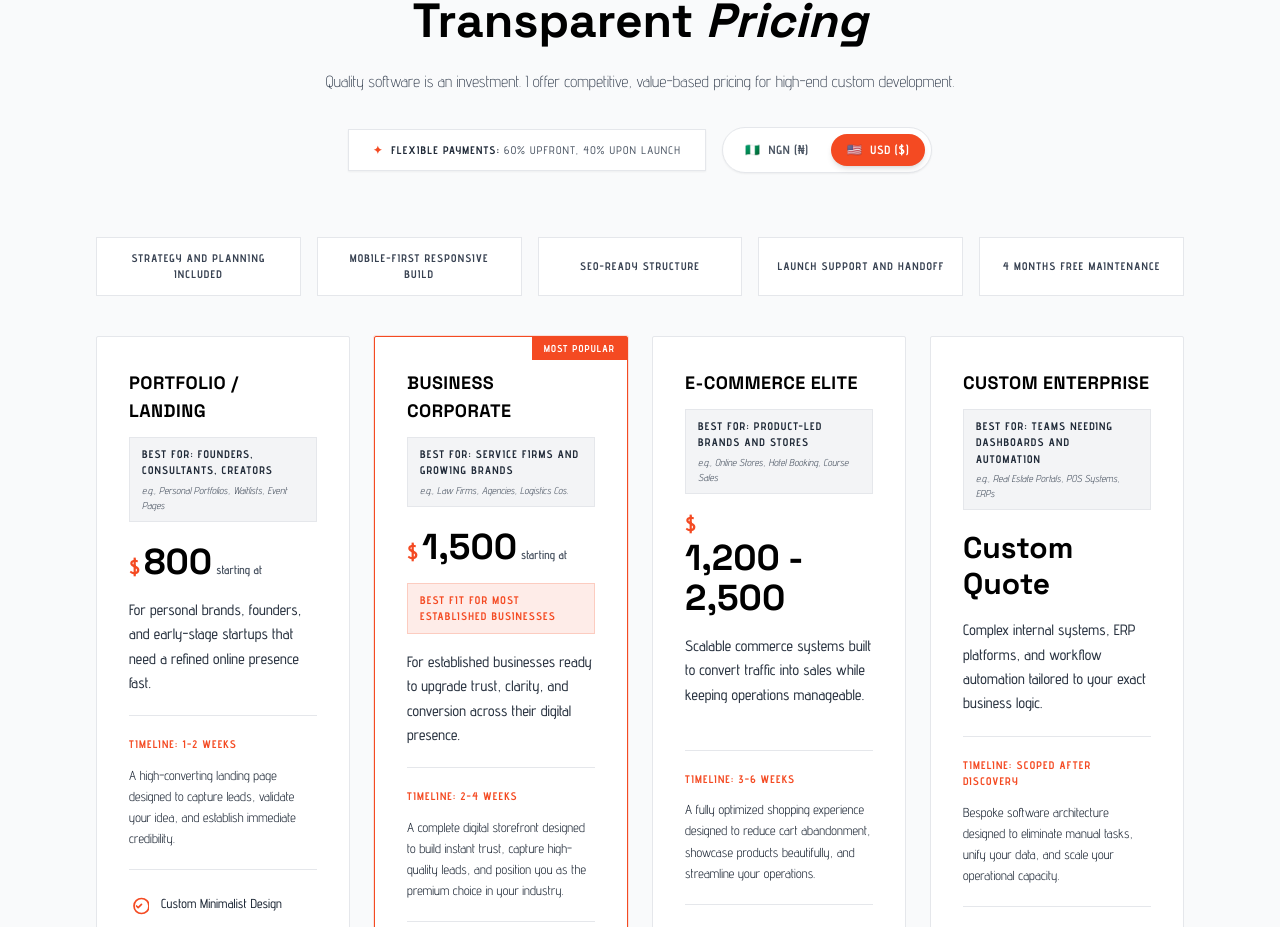
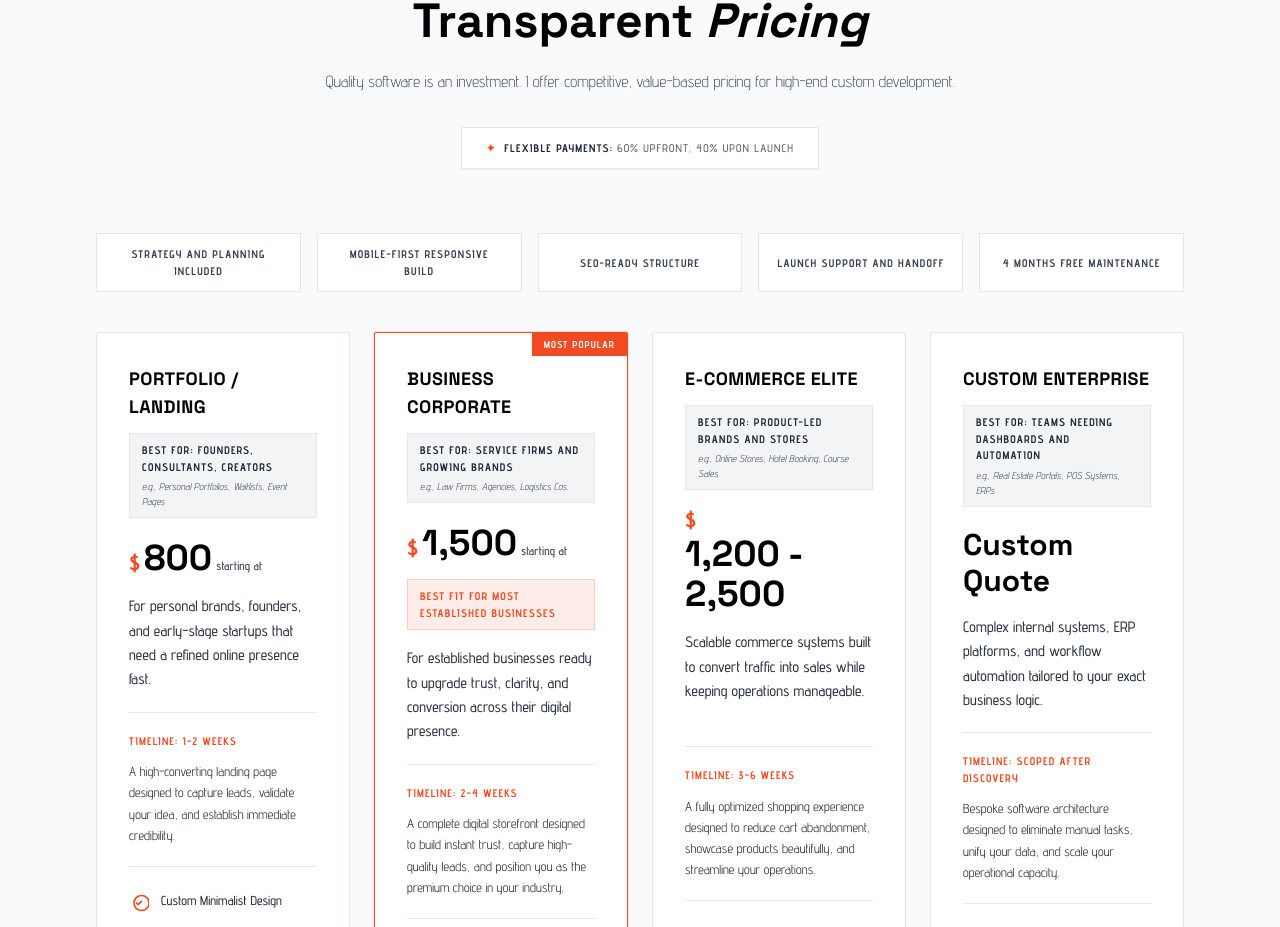
Before and after one commit to lamiodi/buildwithlami, a React (Vite) app in the folder frontend/: page /services in a window 1280 px wide. Shown: the part 5677-6604 px from the top of the page. Built offline with nearby package versions, Linux system fonts and the light colour scheme; no server answers.

Commit message:
feat: implement responsive Pricing component with location-based currency detection

```diff
--- a/frontend/src/components/Pricing.jsx
+++ b/frontend/src/components/Pricing.jsx
@@ -8,16 +8,12 @@ const Pricing = () => {
   const container = shouldReduce ? reducedMotionVariants : staggerContainer;
   const item = shouldReduce ? reducedMotionVariants : fadeUpItem;
 
-  // Synchronous initial check to prevent flicker on first render
+  // Automatic location detection (USD for countries outside Africa, NGN for Africa/Nigeria)
   const getInitialCurrency = () => {
-    const manualSet = localStorage.getItem('currency_manually_set');
-    const saved = localStorage.getItem('preferred_currency');
-    if (manualSet && saved) return saved;
-
     try {
       const tz = Intl.DateTimeFormat().resolvedOptions().timeZone;
       if (tz) {
-        // If user timezone is outside Africa, default to USD
+        // If user timezone is outside Africa (e.g. America/*, Europe/*, Asia/*, Australia/*)
         if (!tz.startsWith('Africa/')) {
           return 'USD';
         }
@@ -26,17 +22,13 @@ const Pricing = () => {
     } catch (e) {
       console.warn("Timezone detection fallback hit", e);
     }
-    return 'USD'; // International default for outside Africa
+    return 'USD'; // Default to USD for international users outside Africa
   };
 
   const [currency, setCurrency] = useState(getInitialCurrency());
 
-  // Refine location detection and handle persistence
+  // Refine location detection via background IP verification
   React.useEffect(() => {
-    if (localStorage.getItem('currency_manually_set')) {
-      return;
-    }
-
     let isMounted = true;
 
     const detectLocation = async () => {
@@ -44,10 +36,11 @@ const Pricing = () => {
         const res = await fetch('https://ipapi.co/json/');
         if (!res.ok) throw new Error('ipapi failed');
         const data = await res.json();
-        if (data.country_code && isMounted) {
-          const detected = data.country_code === 'NG' ? 'NGN' : 'USD';
+        if (isMounted) {
+          // If continent is not Africa or country code is not NG, set USD
+          const isOutsideAfrica = data.continent_code ? data.continent_code !== 'AF' : data.country_code !== 'NG';
+          const detected = isOutsideAfrica ? 'USD' : 'NGN';
           setCurrency(detected);
-          localStorage.setItem('preferred_currency', detected);
           return;
         }
       } catch (err) {
@@ -55,10 +48,10 @@ const Pricing = () => {
           const res2 = await fetch('https://ipwho.is/');
           if (res2.ok) {
             const data2 = await res2.json();
-            if (data2.country_code && isMounted) {
-              const detected = data2.country_code === 'NG' ? 'NGN' : 'USD';
+            if (isMounted) {
+              const isOutsideAfrica = data2.continent_code ? data2.continent_code !== 'AF' : data2.country_code !== 'NG';
+              const detected = isOutsideAfrica ? 'USD' : 'NGN';
               setCurrency(detected);
-              localStorage.setItem('preferred_currency', detected);
               return;
             }
           }
@@ -74,17 +67,6 @@ const Pricing = () => {
       isMounted = false;
     };
   }, []);
-
-  const handleSelectCurrency = (selectedCurrency) => {
-    localStorage.setItem('currency_manually_set', 'true');
-    localStorage.setItem('preferred_currency', selectedCurrency);
-    setCurrency(selectedCurrency);
-  };
-
-  const handleCurrencyToggle = () => {
-    const nextCurrency = currency === 'NGN' ? 'USD' : 'NGN';
-    handleSelectCurrency(nextCurrency);
-  };
 
   const pricingData = {
     NGN: {
@@ -207,43 +189,12 @@ const Pricing = () => {
             Quality software is an investment. I offer competitive, value-based pricing for high-end custom development.
           </motion.p>
 
-          {/* 60/40 Payment Split Badge & Currency Switcher */}
-          <motion.div variants={item} className="mt-8 flex flex-col sm:flex-row items-center justify-center gap-4">
-            <div className="border border-gray-200 dark:border-white/10 bg-white dark:bg-[#0a0a0a] px-6 py-3 shadow-sm">
-              <p className="text-[11px] font-bold uppercase tracking-widest text-gray-800 dark:text-gray-200">
-                <span className="text-accent mr-2">✦</span>
-                Flexible Payments: <span className="font-medium text-gray-600 dark:text-gray-300">60% upfront, 40% upon launch</span>
-              </p>
-            </div>
-
-            {/* Automated Currency Selector Toggle */}
-            <div className="flex items-center gap-1.5 bg-white dark:bg-[#0a0a0a] border border-gray-200 dark:border-white/10 p-1.5 shadow-sm rounded-full">
-              <button
-                type="button"
-                onClick={() => handleSelectCurrency('NGN')}
-                aria-label="Select NGN currency"
-                className={`px-4 py-2 rounded-full text-xs font-bold uppercase tracking-wider transition-all flex items-center gap-2 cursor-pointer ${
-                  currency === 'NGN'
-                    ? 'bg-accent text-white shadow-md'
-                    : 'text-gray-600 dark:text-gray-400 hover:text-black dark:hover:text-white'
-                }`}
-              >
-                <span>🇳🇬</span> NGN (₦)
-              </button>
-
-              <button
-                type="button"
-                onClick={() => handleSelectCurrency('USD')}
-                aria-label="Select USD currency"
-                className={`px-4 py-2 rounded-full text-xs font-bold uppercase tracking-wider transition-all flex items-center gap-2 cursor-pointer ${
-                  currency === 'USD'
-                    ? 'bg-accent text-white shadow-md'
-                    : 'text-gray-600 dark:text-gray-400 hover:text-black dark:hover:text-white'
-                }`}
-              >
-                <span>🇺🇸</span> USD ($)
-              </button>
-            </div>
+          {/* 60/40 Payment Split Badge */}
+          <motion.div variants={item} className="mt-8 inline-block border border-gray-200 dark:border-white/10 bg-white dark:bg-[#0a0a0a] px-6 py-3 shadow-sm">
+            <p className="text-[11px] font-bold uppercase tracking-widest text-gray-800 dark:text-gray-200">
+              <span className="text-accent mr-2">✦</span>
+              Flexible Payments: <span className="font-medium text-gray-600 dark:text-gray-300">60% upfront, 40% upon launch</span>
+            </p>
           </motion.div>
         </motion.div>
 
```
